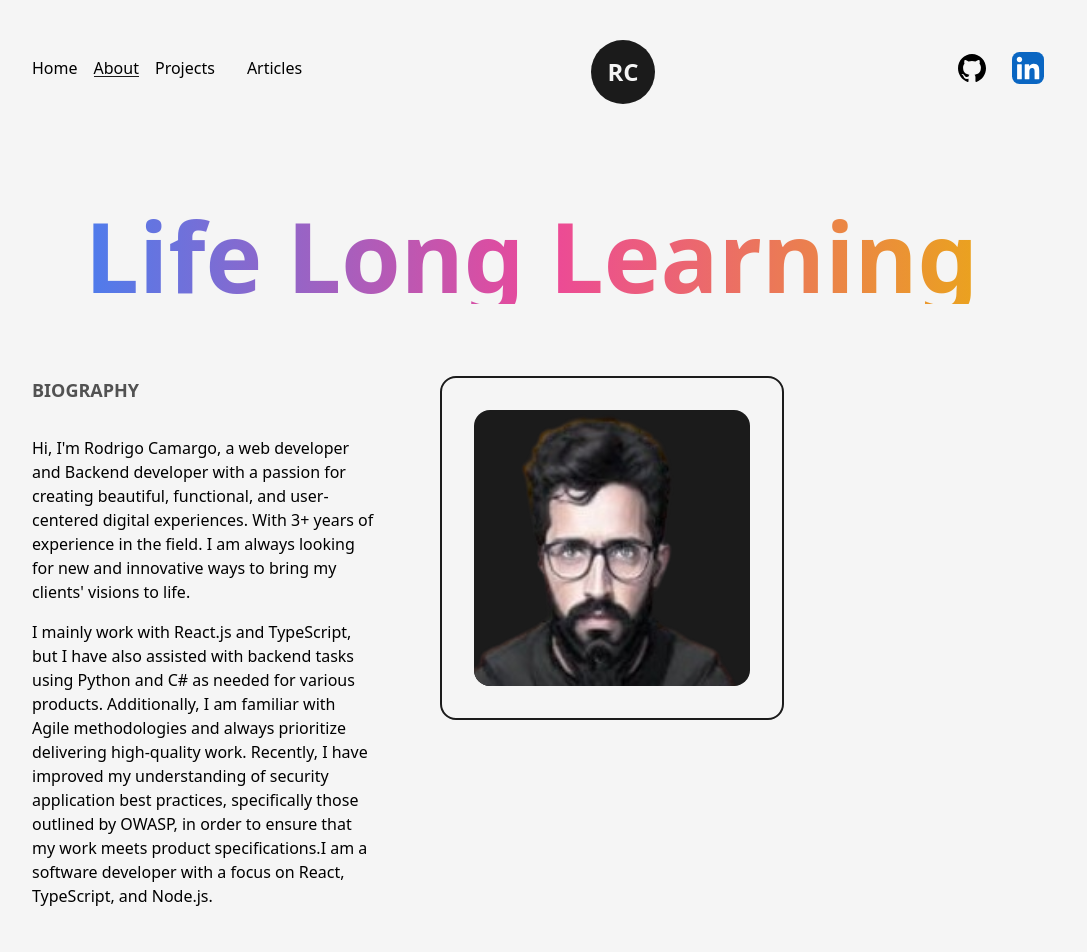
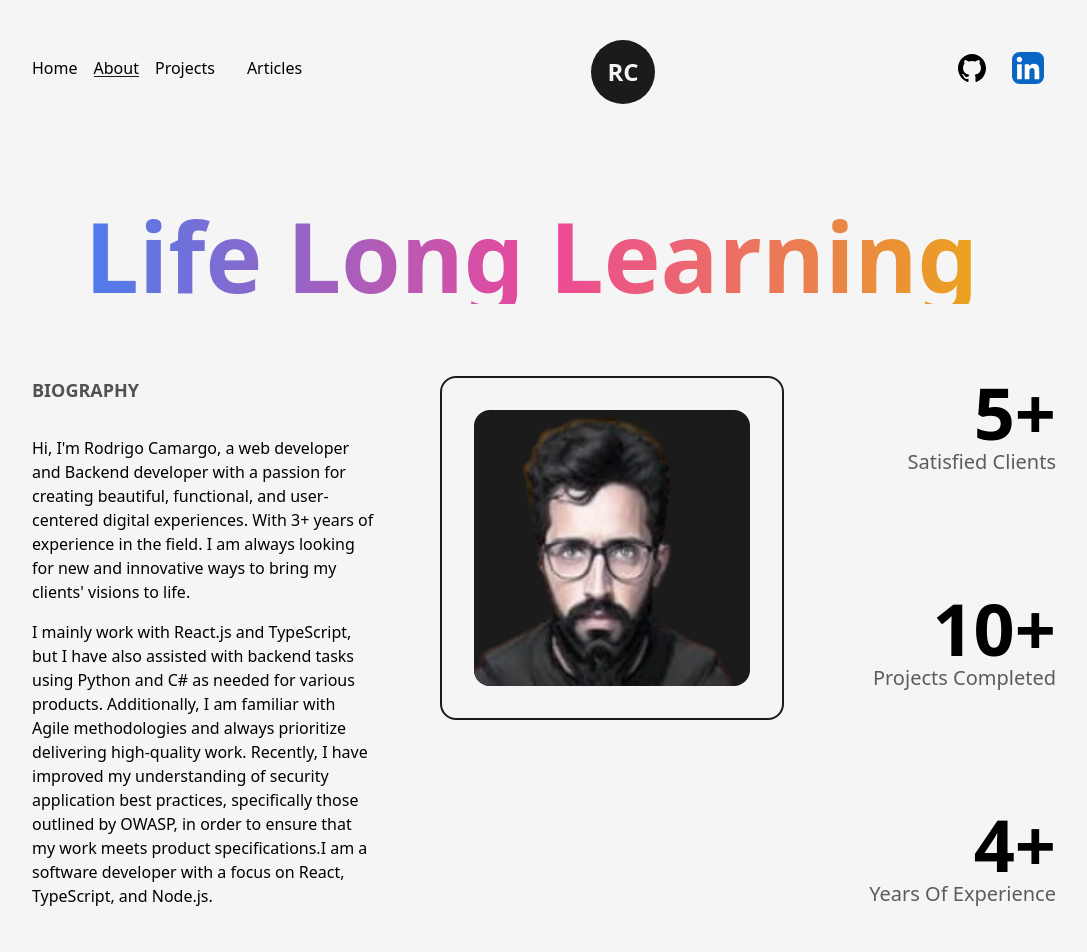
Before and after one commit to rodrigocamargo854/Next.js-Developer-Portfolio-Starter-Code, a Next.js app: page /about in a window 1280 px wide. Shown: the top 952 px of the page, without its empty margins (96-1183 px from the left). Built offline with nearby package versions, Linux system fonts and the light colour scheme.

Commit message:
about page

```diff
--- a/src/pages/about.js
+++ b/src/pages/about.js
@@ -3,7 +3,33 @@ import React from "react";
 import { AnimatedText } from "../components/AnimatedText";
 import { Layout } from "@/components/Layout";
 import Image from "next/image";
-import profilePic from "../../public/images/profile/profile_a.png"
+import profilePic from "../../public/images/profile/profile_a.png";
+import { useRef, useEffect } from "react";
+import { useInView, useMotionValue, useSpring } from "framer-motion";
+
+const AnimatedNumbers = ({ value }) => {
+  const ref = useRef(null);
+
+  const motionValue = useMotionValue(0);
+  const springValue = useSpring(motionValue, { duration: 3000 });
+  const isInview = useInView(ref,{once:true});
+
+  useEffect(() => {
+    if (isInview) {
+      motionValue.set(value);
+    }
+  }, [isInview, value, motionValue]);
+
+  useEffect(() => {
+    springValue.on("change", (latest) => {
+      if (ref.current && latest.toFixed(0) <= value) {
+        ref.current.textContent = latest.toFixed(0);
+      }
+    });
+  }, [springValue, value]);
+
+  return <span ref={ref}></span>;
+};
 
 const about = () => {
   return (
@@ -24,17 +50,17 @@ const about = () => {
               <h2 className="mb-4 text-lg font-bold uppercase text-dark/75">
                 Biography
               </h2>
-              <p className='my-4  font-light'>
+              <p className="my-4  font-light">
                 Hi, I'm Rodrigo Camargo, a web developer and Backend developer
                 with a passion for creating beautiful, functional, and
                 user-centered digital experiences. With 3+ years of experience
                 in the field. I am always looking for new and innovative ways to
                 bring my clients' visions to life.
               </p>
-              <p className=' font-light'>
-                 I mainly work with React.js and TypeScript, but I have
-                also assisted with backend tasks using Python and C# as needed
-                for various products. Additionally, I am familiar with Agile
+              <p className=" font-light">
+                I mainly work with React.js and TypeScript, but I have also
+                assisted with backend tasks using Python and C# as needed for
+                various products. Additionally, I am familiar with Agile
                 methodologies and always prioritize delivering high-quality
                 work. Recently, I have improved my understanding of security
                 application best practices, specifically those outlined by
@@ -43,8 +69,42 @@ const about = () => {
                 TypeScript, and Node.js.
               </p>
             </div>
-            <div className='col-span-3 relative h-max rounded-2xl border-2 border-solid border-dark bg-light p-8'>
-              <Image src={profilePic} alt='me-profile' className='w-80 h-auto rounded-2xl bg-dark'/>
+            <div className="col-span-3 relative h-max rounded-2xl border-2 border-solid border-dark bg-light p-8">
+              <Image
+                src={profilePic}
+                alt="me-profile"
+                className="w-80 h-auto rounded-2xl bg-dark"
+              />
+            </div>
+
+            <div className="col-span-2 flex flex-col items-end justify-between ">
+              <div className="flex flex-col items-end justify-center">
+                <span className="inline-block text-7xl font-bold">
+                  <AnimatedNumbers value={5} />+
+                </span>
+                <h2 className="text-xl font-medium capitalize text-dark/70">
+                  satisfied clients
+                </h2>
+              </div>
+
+              <div className="flex flex-col items-end justify-center">
+                <span className="inline-block text-7xl font-bold">
+                  <AnimatedNumbers value={10} />+
+                </span>
+                <h2 className="text-xl font-medium capitalize text-dark/70">
+                  {" "}
+                  projects completed
+                </h2>
+              </div>
+
+              <div className="flex flex-col items-end justify-center">
+                <span className="inline-block text-7xl font-bold">
+                  <AnimatedNumbers value={4} />+
+                </span>
+                <h2 className="text-xl font-medium capitalize text-dark/70">
+                  Years of experience
+                </h2>
+              </div>
             </div>
           </div>
         </Layout>
```
